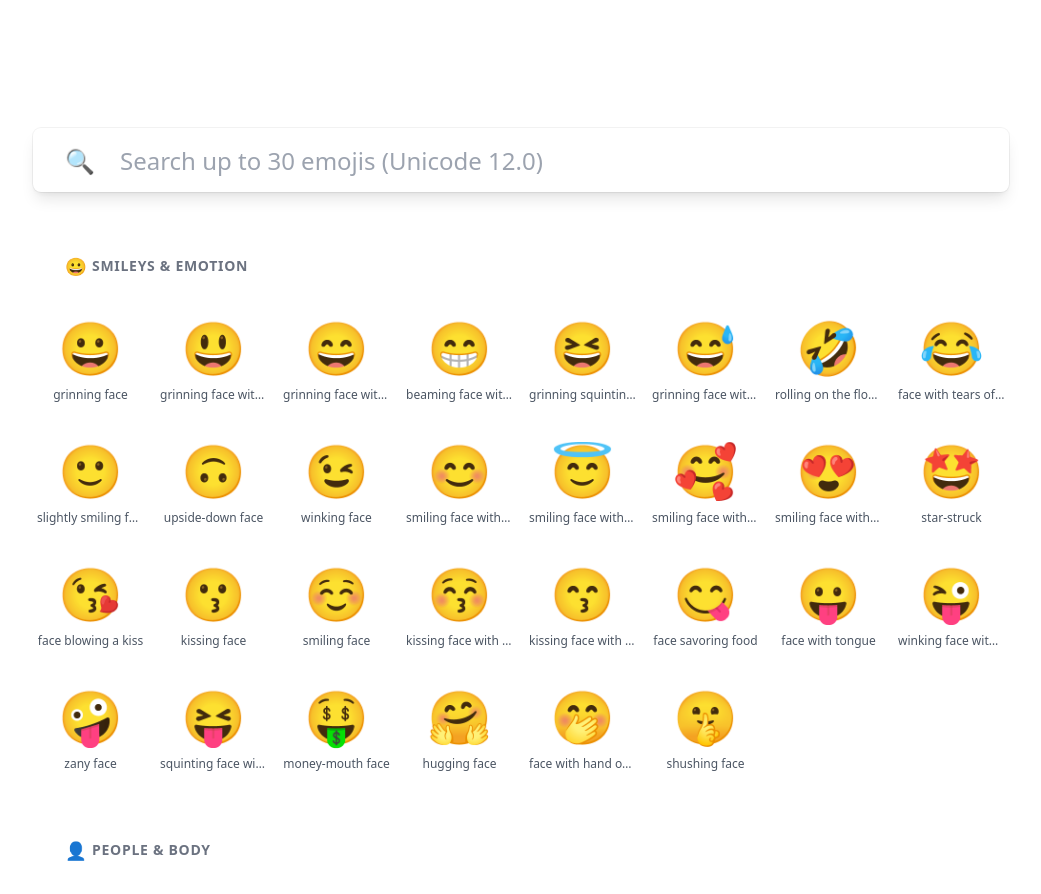
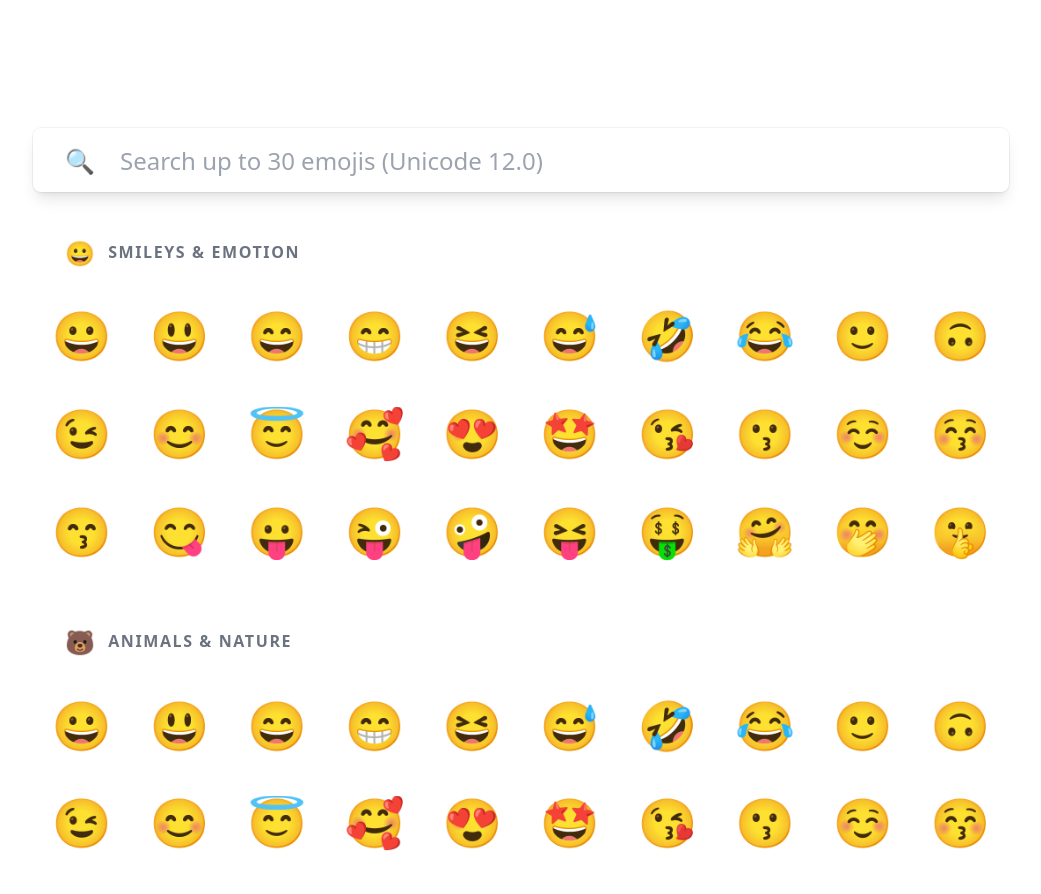
Before and after one commit to codex-src/emoji-viewer, a React (Create React App) app: page / in a window 1280 px wide. Shown: the top 894 px of the page, without its empty margins (119-1160 px from the left). Built offline with nearby package versions, Linux system fonts and the light colour scheme.

Commit message:
Save changes

```diff
--- a/src/App.js
+++ b/src/App.js
@@ -31,10 +31,10 @@ const relevant = $dataset
 	})
 
 const Section = ({ emoji, ...props }) => (
-	<div className="px-8 pt-16 pb-4">
-		<h1 id="smileys-and-emotion" className="font-semibold text-sm tracking-wider uppercase text-gray-500">
+	<div className="px-8 pt-12 pb-6">
+		<h1 id="smileys-and-emotion" className="font-semibold text-base tracking-widest uppercase text-gray-500">
 			<a href="#smileys-and-emotion">
-				<span className="emoji">{emoji}</span>{" "}
+				<span className="emoji">{emoji}</span>{"\u00a0".repeat(2)}
 				{props.children}
 			</a>
 		</h1>
@@ -43,7 +43,7 @@ const Section = ({ emoji, ...props }) => (
 
 // TODO: Add hover / focus animations (bounce)
 const Grid = React.memo(({ emojis, ...props }) => (
-	<div className="grid grid-cols-4 xs:grid-cols-5 sm:grid-cols-6 md:grid-cols-7 lg:grid-cols-8 gap-2">
+	<div className="grid grid-cols-4 sm:grid-cols-6 md:grid-cols-8 lg:grid-cols-10">
 		{emojis.map(each => (
 			// TODO: Animate-in background circle
 			<div key={each.codePoints.join("-")} className="pb-1/1 relative hover:bg-gray-200 rounded-full transition duration-150">
@@ -51,34 +51,23 @@ const Grid = React.memo(({ emojis, ...props }) => (
 
 					{/* Emoji */}
 					<div className="p-1 absolute inset-0 flex flex-row justify-center items-center pointer-events-none z-10">
-						<p className="pointer-events-auto" style={{ fontSize: "3.25em", fontFamily: "'Apple Color Emoji'" }}>
+						<p className="pointer-events-auto" style={{ fontSize: "3em", fontFamily: "'Apple Color Emoji'" }}>
 							{each.emoji}
 						</p>
 					</div>
 
 					{/* Description */}
-					<div className="p-1 absolute inset-0 flex flex-row justify-center items-end">
-						<p className="text-center text-xs leading-snug truncate text-gray-600">
-							{each.description}
-						</p>
-					</div>
+					{/* <div className="p-1 absolute inset-0 flex flex-row justify-center items-end"> */}
+					{/* 	<p className="text-center text-xs leading-snug truncate text-gray-600"> */}
+					{/* 		{each.description} */}
+					{/* 	</p> */}
+					{/* </div> */}
 
 				</div>
 			</div>
 		))}
 	</div>
 ))
-
-// 😀 Smileys & Emotion
-// 👤 People & Body
-// 🏽 Component
-// 🐻 Animals & Nature
-// 🍔 Food & Drink
-// 🚘 Travel & Places
-// ⚽ Activities
-// 💡 Objects
-// 🔣 Symbols
-// 🏳️ Flags
 
 const App = props => {
 	const [search, setSearch] = React.useState("")
@@ -116,10 +105,10 @@ const App = props => {
 				</Section>
 				<Grid emojis={emojis} />
 
-				<Section emoji="👤">
-					People & Body
-				</Section>
-				<Grid emojis={emojis} />
+				{/* <Section emoji="👤"> */}
+				{/* 	People & Body */}
+				{/* </Section> */}
+				{/* <Grid emojis={emojis} /> */}
 
 				{/* <Section emoji="🏽"> */}
 				{/* 	Component */}
--- a/src/index.css
+++ b/src/index.css
@@ -7,8 +7,8 @@
 }
 
 .emoji {
-	vertical-align: -12.5%;
-	font-size: 125%;
+	vertical-align: -15%;
+	font-size: 150%;
 	line-height: 1;
 }
 
```
Also changed, not shown: 2 other files (tests, documents, lock files or other folders).
